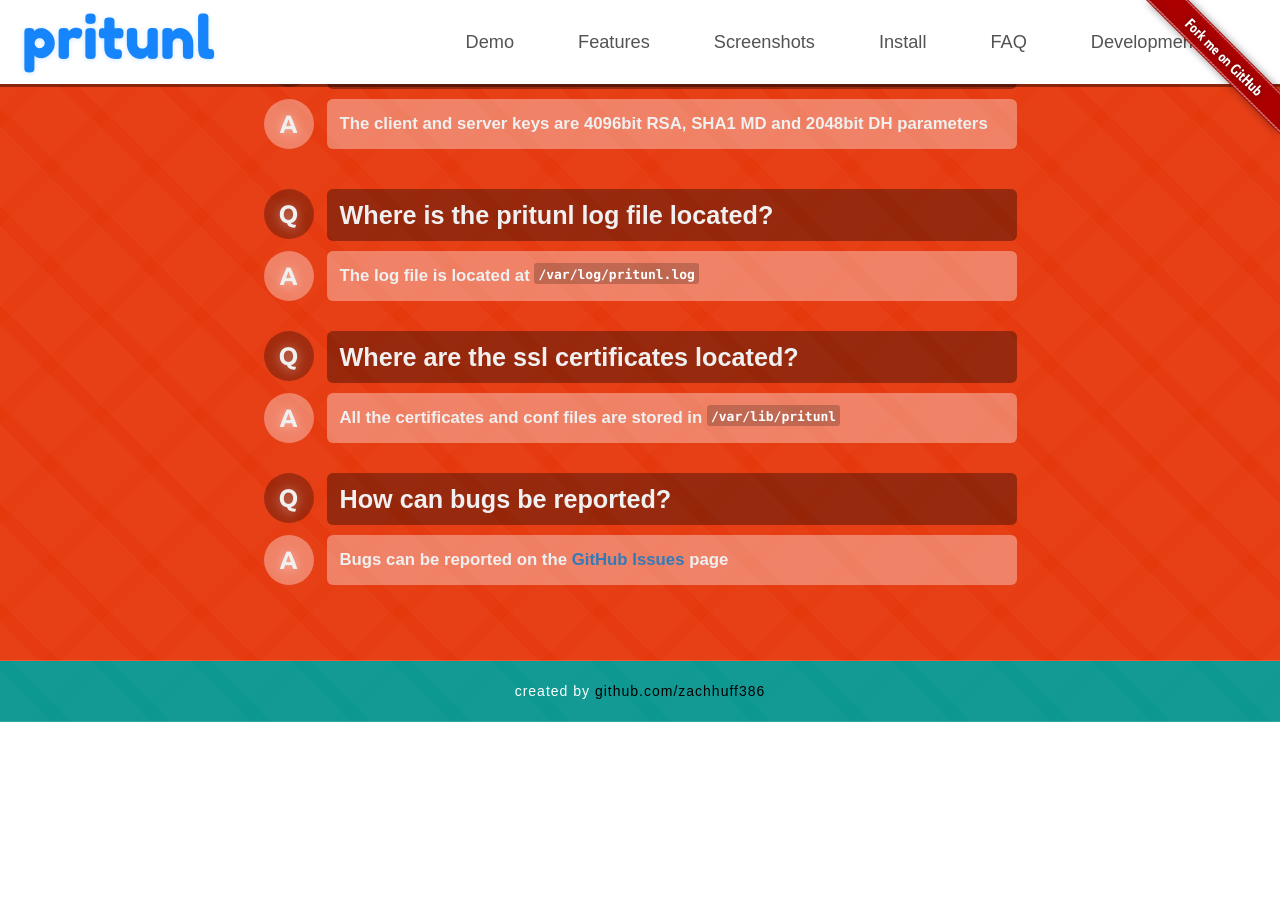
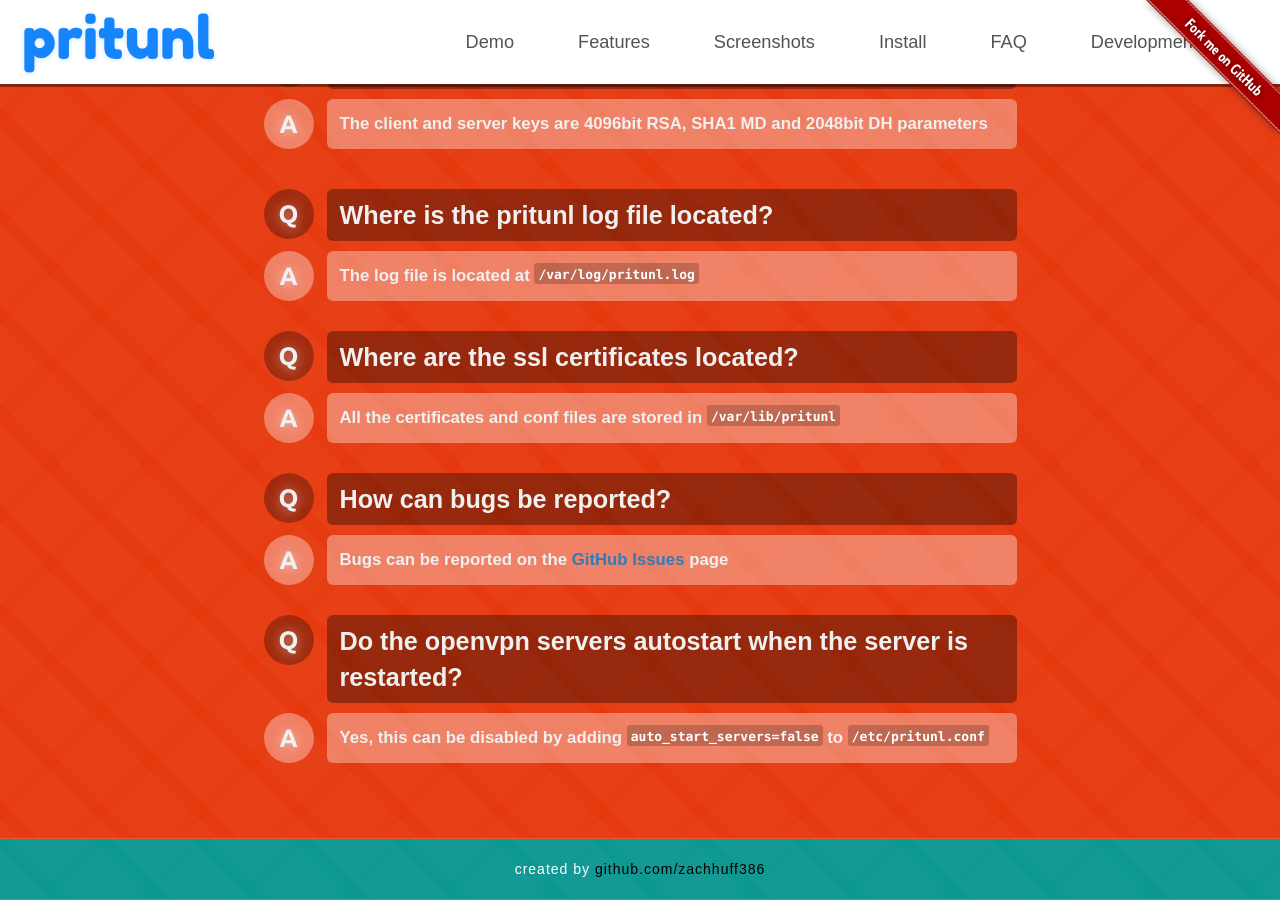
Before and after one commit to pritunl/pritunl.github.io, a Jekyll site: the page built from index.html, in a window 1280 px wide and 900 px high, scrolled down 5808 px. Built offline with Jekyll 4.4.1, drawn with Linux system fonts in a browser that asks for light colours; nearby versions of some CDN libraries; Markdown is read by kramdown in place of the engine named in the settings; before the commit the page ends 6530 px from its top, so only the background shows below that.

Commit message:
Add faq question

```diff
--- a/index.html
+++ b/index.html
@@ -919,6 +919,22 @@
               Bugs can be reported on the <a href="//github.com/zachhuff386/pritunl/issues">GitHub Issues</a> page
             </div>
           </div>
+          <div class="faq-point question clearfix">
+            <div class="faq-point-label header">
+              <span>Q</span>
+            </div>
+            <div class="faq-point-description">
+              <span>Do the openvpn servers autostart when the server is restarted?</span>
+            </div>
+          </div>
+          <div class="faq-point answer clearfix">
+            <div class="faq-point-label header">
+              <span>A</span>
+            </div>
+            <div class="faq-point-description">
+              Yes, this can be disabled by adding <pre>auto_start_servers=false</pre> to <pre>/etc/pritunl.conf</pre>
+            </div>
+          </div>
         </div>
       </div>
     </div>
```
